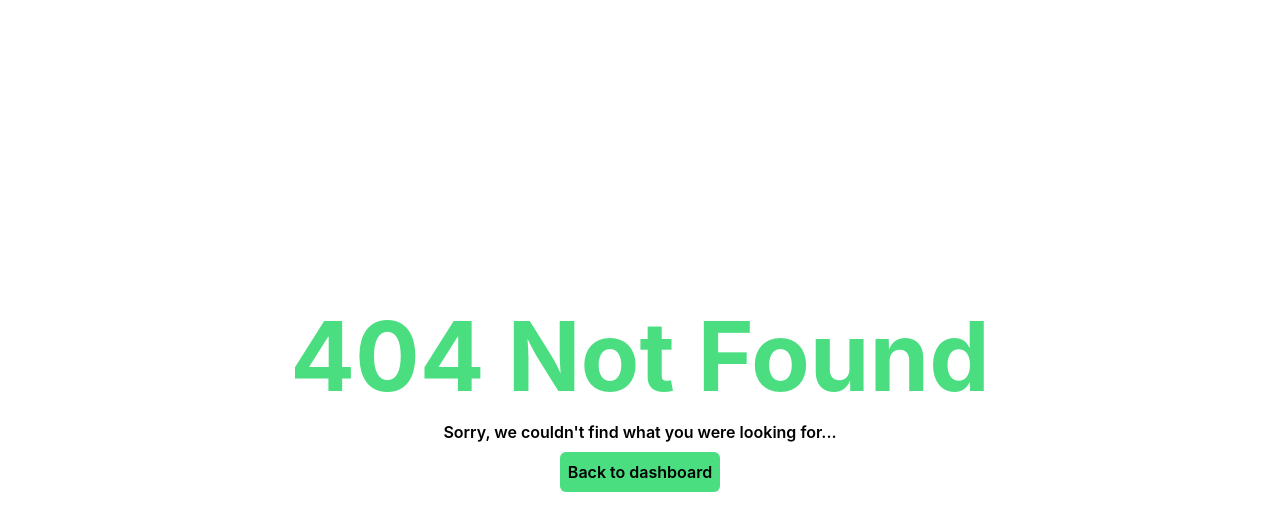
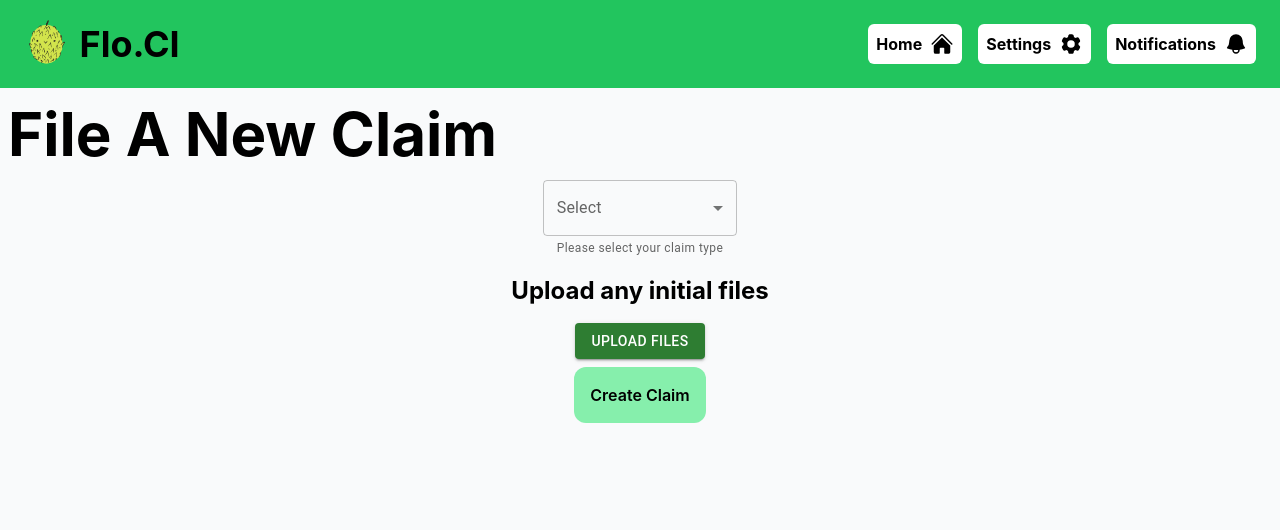
Before and after one commit to Flo-CI/front-end, a React (Create React App) app: page /new-claim in a window 1280 px wide. Before the commit this address had no page. Shown: the top 530 px of the page. Built offline with nearby package versions, Linux system fonts and the light colour scheme.

Commit message:
Created the New Claim and Claim Files Screen

```diff
--- a/package.json
+++ b/package.json
@@ -8,6 +8,7 @@
     "@emotion/react": "^11.11.1",
     "@emotion/styled": "^11.11.0",
     "@heroicons/react": "^2.0.18",
+    "@mui/icons-material": "^5.14.16",
     "@mui/material": "^5.14.11",
     "@testing-library/jest-dom": "^5.17.0",
     "@testing-library/react": "^13.4.0",
--- a/src/App.js
+++ b/src/App.js
@@ -6,6 +6,8 @@ import { BrowserRouter, Routes, Route } from "react-router-dom";
 import LoginScreen from "./screens/LoginScreen";
 import ClaimDashboardScreen from "./screens/ClaimDashboardScreen.js";
 import NotFoundScreen from "./screens/NotFoundScreen.js";
+import NewClaimScreen from "./screens/NewClaimScreen";
+import ClaimFilesScreen from "./screens/ClaimFilesScreen";
 
 function App() {
   return (
@@ -14,6 +16,8 @@ function App() {
         <Route path="/" element={<ClaimDashboardScreen />} />
         <Route path="/login" element={<LoginScreen />} />
         <Route path="*" element={<NotFoundScreen />} />
+        <Route path="/new-claim" element={<NewClaimScreen />} />
+        <Route path="/claim-files" element={<ClaimFilesScreen />} />
 
         {/* To be updated */}
         {/* <Route path="/claim/:claimNumber" element={<ClaimDashboardScreen />} /> */}
--- /dev/null
+++ b/src/components/ClaimFilesButton.js
@@ -0,0 +1,18 @@
+import React from "react";
+import { Link } from "react-router-dom";
+
+export default function ClaimFilesButton() {
+    return (
+        <div className="flex justify-center justify-center h-screen">
+            <Link to="/claim-files">
+                <button
+                    variant="contained"
+                    color="success"
+                    className="bg-green-300 p-4 items-center rounded-xl font-semibold mx-4 mt-2"
+                >
+                    Create Claim
+                </button>
+            </Link>
+        </div>
+    );
+}
--- /dev/null
+++ b/src/components/NewClaimButton.js
@@ -0,0 +1,16 @@
+import React from "react";
+import { Link } from "react-router-dom";
+
+export default function NewClaimButton() {
+    return (
+        <Link to="/new-claim">
+        <button
+            variant="contained"
+            color="success"
+            className="bg-green-300 p-4 rounded-xl font-semibold mx-4 mt-2"
+        >
+            + New Claim
+        </button>
+        </Link>
+    );
+}
--- a/src/screens/ClaimDashboardScreen.js
+++ b/src/screens/ClaimDashboardScreen.js
@@ -4,6 +4,8 @@ import { Button } from "@mui/base";
 
 import ClaimCard from "../components/ClaimCard.js";
 import Navbar from "../components/Navbar.js";
+import NewClaimScreen from "./NewClaimScreen";
+import NewClaimButton from "../components/NewClaimButton";
 
 export default function ClaimDashboard() {
   const [currentClaims, setCurrentClaims] = useState([]);
@@ -16,13 +18,8 @@ export default function ClaimDashboard() {
       {/* Header + new claim button */}
       <div className="flex justify-between items-start pt-4">
         <h1 className=" px-2 text-6xl font-bold ">Dashboard</h1>
-        <Button
-          variant="contained"
-          color="success"
-          className="bg-green-300 p-4 rounded-xl font-semibold mx-4 mt-2"
-        >
-          + New Claim
-        </Button>
+        <NewClaimButton>
+        </NewClaimButton>
       </div>
 
       {/* In progress claims */}
--- /dev/null
+++ b/src/screens/ClaimFilesScreen.js
@@ -0,0 +1,77 @@
+import React from "react";
+import Navbar from "../components/Navbar.js";
+import List from '@mui/material/List';
+import ListItem from '@mui/material/ListItem';
+import ListItemText from '@mui/material/ListItemText';
+import ListItemAvatar from '@mui/material/ListItemAvatar';
+import Avatar from '@mui/material/Avatar';
+import FolderIcon from '@mui/icons-material/Folder';
+import DeleteIcon from '@mui/icons-material/Delete';
+import CloudUploadIcon from '@mui/icons-material/CloudUpload';
+
+
+
+export default function ClaimFilesScreen() {
+
+    return (
+        <div className=" bg-gray-50 h-screen">
+            <Navbar />
+            <div className="flex justify-between items-start pt-4">
+                <h1 className=" px-2 text-6xl font-bold ">ClaimName Claim</h1>
+            </div>
+            <div className="flex justify-center items-start pt-4">
+                <h1 className=" px-2 text-4xl font-bold ">Claim Files</h1>
+            </div>
+            <div className="flex justify-center items-start pt-4">
+                <List sx={{ width: '100%', maxWidth: 360, bgcolor: 'background.paper' }}>
+                    <ListItem>
+                        <ListItemAvatar>
+                            <Avatar>
+                                <FolderIcon />
+                            </Avatar>
+                        </ListItemAvatar>
+                        <ListItemText primary="Certification of Death - Physician Statement" secondary=" Upload Date: Oct 28, 2023" />
+                        <ListItemAvatar>
+                            <Avatar>
+                                <DeleteIcon />
+                            </Avatar>
+                        </ListItemAvatar>
+                    </ListItem>
+                    <ListItem>
+                        <ListItemAvatar>
+                            <Avatar>
+                                <FolderIcon />
+                            </Avatar>
+                        </ListItemAvatar>
+                        <ListItemText primary="Life Claim Information Request" secondary="Upload Date: Nov 7, 2023" />
+                        <ListItemAvatar>
+                            <Avatar>
+                                <DeleteIcon />
+                            </Avatar>
+                        </ListItemAvatar>
+                    </ListItem>
+                </List>
+            </div>
+            <div className="flex justify-center items-start pt-4">
+                <h1 className=" px-2 text-4xl font-bold ">Missing Files</h1>
+            </div>
+            <div className="flex justify-center items-start pt-4">
+                <List sx={{ width: '100%', maxWidth: 360, bgcolor: 'background.paper' }}>
+                    <ListItem>
+                        <ListItemAvatar>
+                            <Avatar>
+                                <FolderIcon />
+                            </Avatar>
+                        </ListItemAvatar>
+                        <ListItemText primary="Employer Statement" />
+                        <ListItemAvatar>
+                            <Avatar>
+                                <CloudUploadIcon />
+                            </Avatar>
+                        </ListItemAvatar>
+                    </ListItem>
+                </List>
+            </div>
+        </div>
+    )
+}
--- /dev/null
+++ b/src/screens/NewClaimScreen.js
@@ -0,0 +1,74 @@
+import React from "react";
+import Navbar from "../components/Navbar.js";
+import TextField from '@mui/material/TextField';
+import MenuItem from '@mui/material/MenuItem';
+import Button from '@mui/material/Button';
+import { styled } from '@mui/material/styles';
+import ClaimFilesButton from "../components/ClaimFilesButton";
+
+const claimTypes = [
+    {
+        value: 'illness',
+        label: 'Critical Illness',
+    },
+    {
+        value: 'disability',
+        label: 'Disability',
+    },
+    {
+        value: 'job-loss',
+        label: 'Involutary Job Loss',
+    },
+    {
+        value: 'death',
+        label: 'Loss of Life',
+    },
+];
+
+const VisuallyHiddenInput = styled('input')({
+    clip: 'rect(0 0 0 0)',
+    clipPath: 'inset(50%)',
+    height: 1,
+    overflow: 'hidden',
+    position: 'absolute',
+    bottom: 0,
+    left: 0,
+    whiteSpace: 'nowrap',
+    width: 1,
+});
+
+export default function NewClaimScreen() {
+    return(
+        <div className=" bg-gray-50 h-screen">
+            <Navbar />
+            <div className="flex justify-between items-start pt-4">
+                <h1 className=" px-2 text-6xl font-bold ">File A New Claim</h1>
+            </div>
+            <div className="flex justify-center items-start pt-4">
+            <TextField
+                    id="outlined-select-claim-type"
+                    select
+                    label="Select"
+                    helperText="Please select your claim type"
+                >
+                    {claimTypes.map((option) => (
+                        <MenuItem key={option.value} value={option.value}>
+                            {option.label}
+                        </MenuItem>
+                    ))}
+                </TextField>
+            </div>
+            <div className="flex justify-center items-start pt-4">
+                <h1 className=" px-2 text-2xl font-bold ">Upload any initial files</h1>
+            </div>
+            <div className="flex justify-center items-start pt-4">
+                <Button component="label" variant="contained" color="success">
+                    Upload files
+                    <VisuallyHiddenInput type="file" />
+                </Button>
+            </div>
+            <ClaimFilesButton>
+            </ClaimFilesButton>
+        </div>
+    )
+}
```
Also changed, not shown: 1 other file (tests, documents, lock files or other folders).
